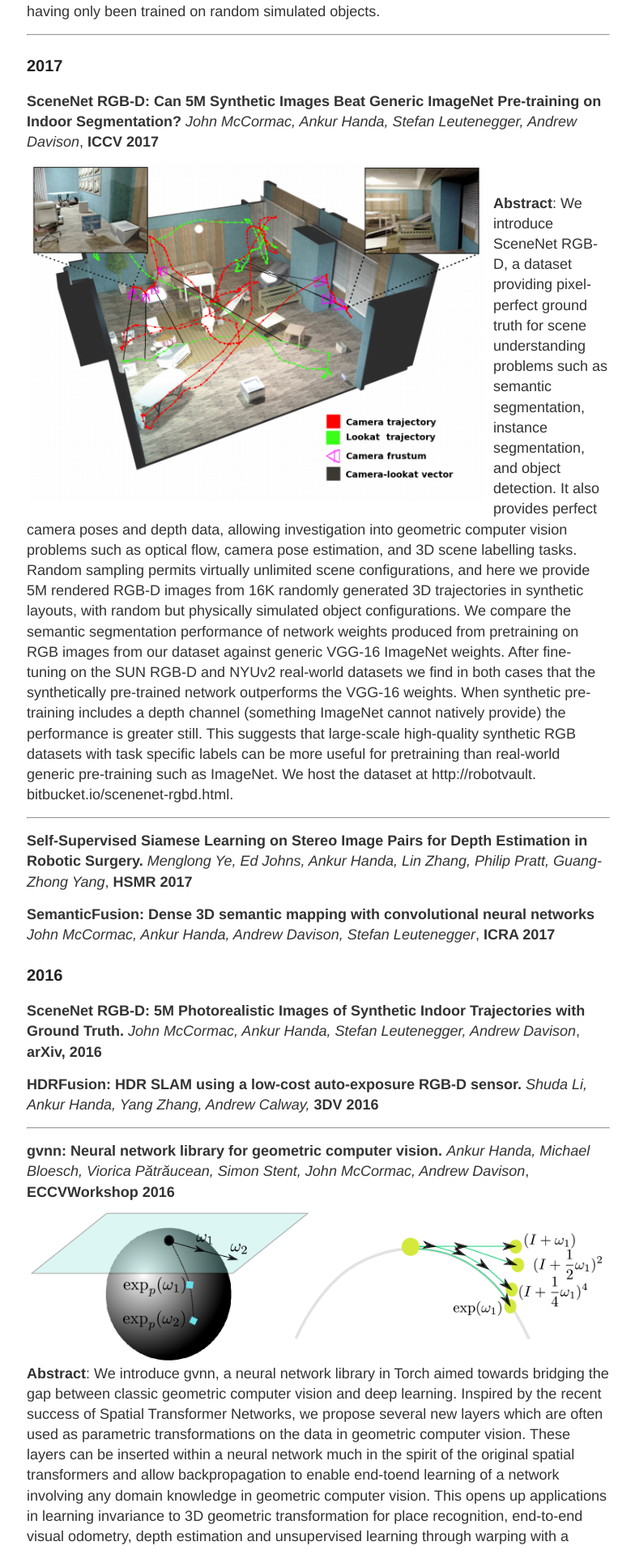
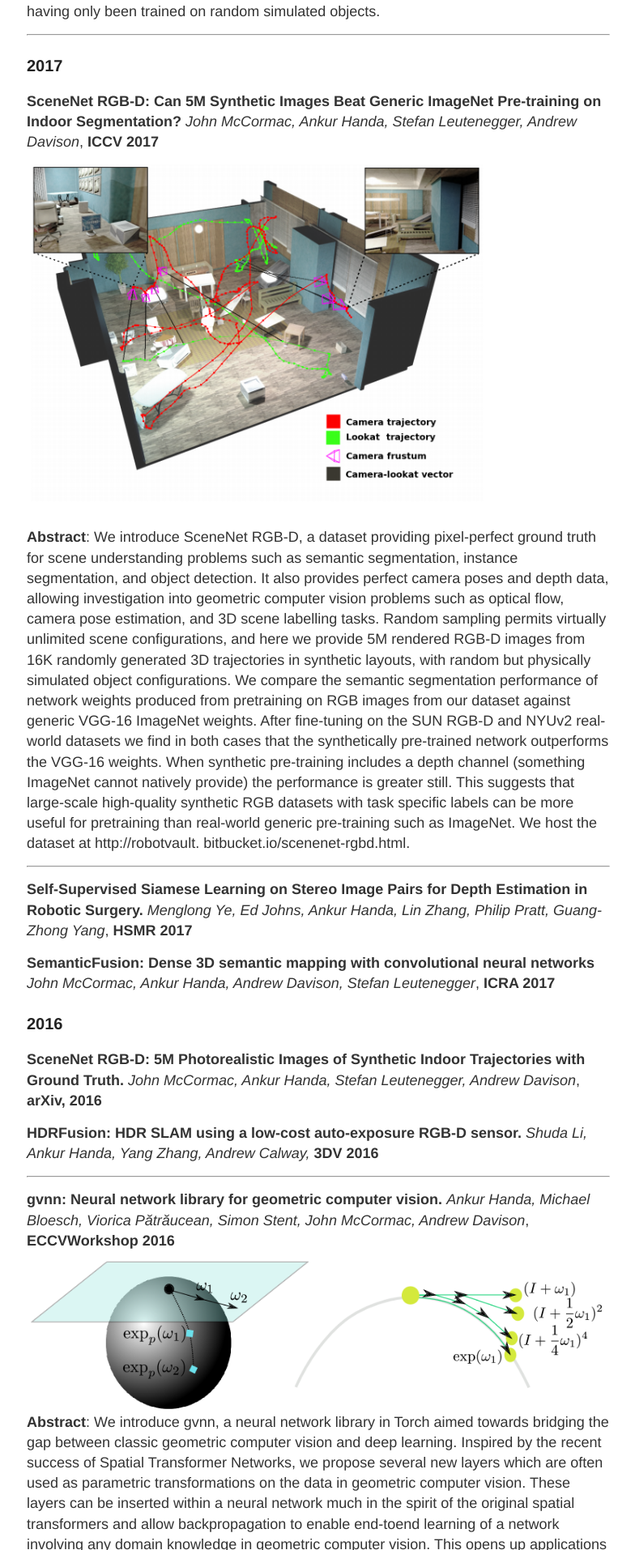
Before and after one commit to ankurhanda/ankurhanda.github.io, a Jekyll site: the page built from publications.md, in a window 1280 px wide. Shown: the part 1074-2988 px from the top of the page at 81% size, without its empty margins (247-1031 px from the left). Built offline with Jekyll 4.4.1, drawn with Linux system fonts in a browser that asks for light colours.

Commit message:
updating images and papers
Signed-off-by: Ankur Handa <ahanda@dhcp-10-21-132-110.nvidia.com>

```diff
--- a/publications.md
+++ b/publications.md
@@ -17,7 +17,7 @@ permalink: /publications/
 
 **SceneNet RGB-D: Can 5M Synthetic Images Beat Generic ImageNet Pre-training on Indoor Segmentation?** _John McCormac, Ankur Handa, Stefan Leutenegger, Andrew Davison_, **ICCV 2017**
 <br>
-<img align="left" src="/images/pubs/SceneNetRGBD_ICCV17.png" width="80%"> <br> <br>
+<img align="center" src="/images/pubs/SceneNetRGBD_ICCV17.png" width="80%"> <br> <br>
  **Abstract**: We introduce SceneNet RGB-D, a dataset providing pixel-perfect ground truth for scene understanding problems such as semantic segmentation, instance segmentation, and object detection. It also provides perfect camera poses and depth data, allowing investigation into geometric computer vision problems such as optical flow, camera pose estimation, and 3D scene labelling tasks. Random sampling permits virtually unlimited scene configurations, and here we provide 5M rendered RGB-D images from 16K randomly generated 3D trajectories in synthetic layouts, with random but physically simulated object configurations. We compare the semantic segmentation performance of network weights produced from pretraining on RGB images from our dataset against generic VGG-16 ImageNet weights. After fine-tuning on the SUN RGB-D and NYUv2 real-world datasets we find in both cases that the synthetically pre-trained network outperforms the VGG-16 weights. When synthetic pre-training includes a depth channel (something ImageNet cannot natively provide) the performance is greater still. This suggests that large-scale high-quality synthetic RGB datasets with task specific labels can be more useful for pretraining than real-world generic pre-training such as ImageNet. We host the dataset at http://robotvault.
 bitbucket.io/scenenet-rgbd.html.
 <br>
```
